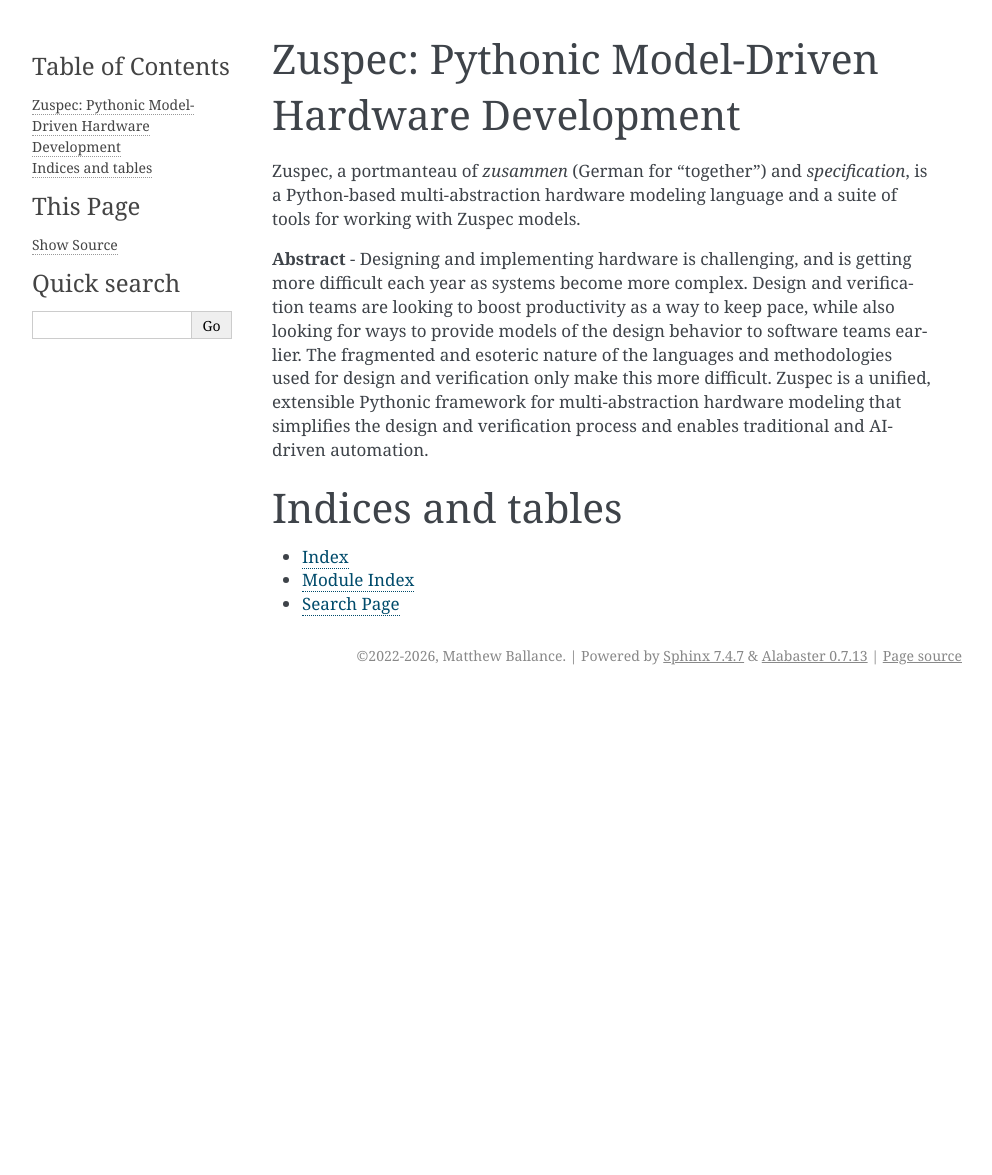
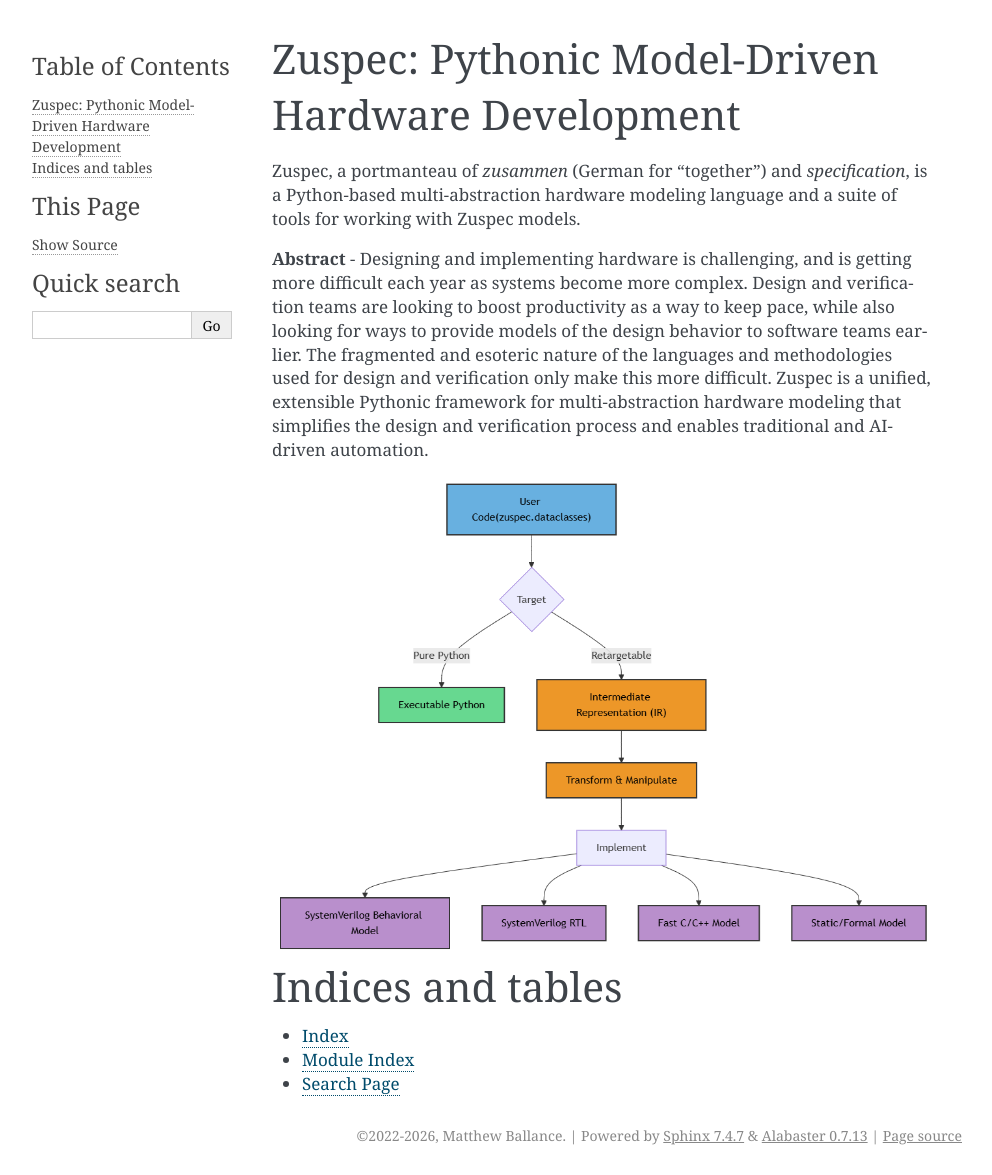
Before and after one commit to zuspec/zuspec.github.io, a Sphinx documentation site: the page built from docs/index.rst, in a window 1280 px wide. Shown: the whole page, without its empty margins (148-1140 px from the left). Built offline with Sphinx 7.4.7, drawn with Linux system fonts in a browser that asks for light colours; before the commit the page ends 900 px from its top, so only the background shows below that.

Commit message:
Add diagram to front page
Signed-off-by: Matthew Ballance <matt.ballance@gmail.com>

```diff
--- a/docs/index.rst
+++ b/docs/index.rst
@@ -17,6 +17,9 @@
 hardware modeling that simplifies the design and verification process and
 enables traditional and AI-driven automation.
 
+.. image:: imgs/zuspec_diagram_2.png
+
+
 Indices and tables
 ==================
 
```
Also changed, not shown: docs/imgs/zuspec_diagram_2.png (added).
